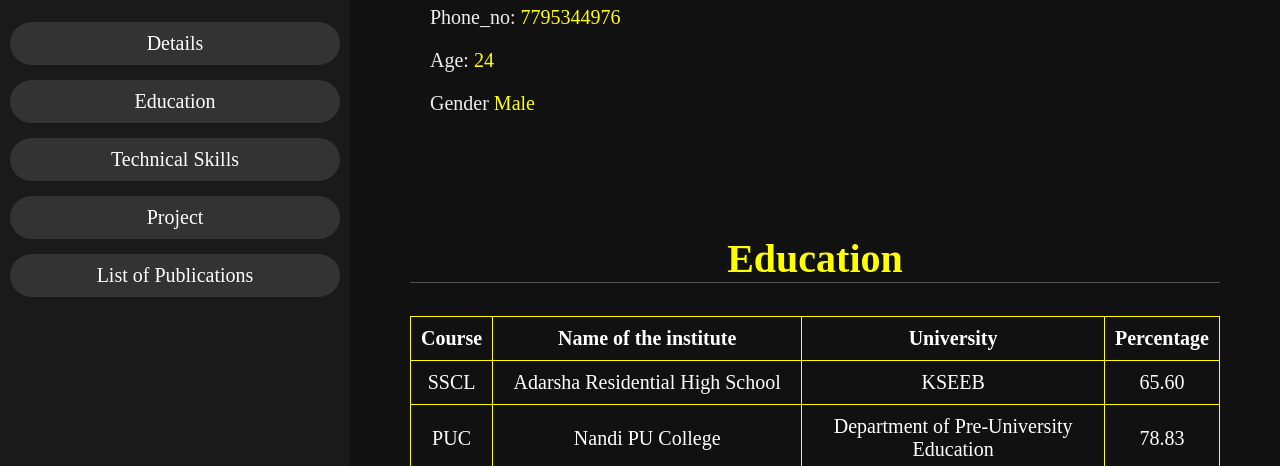
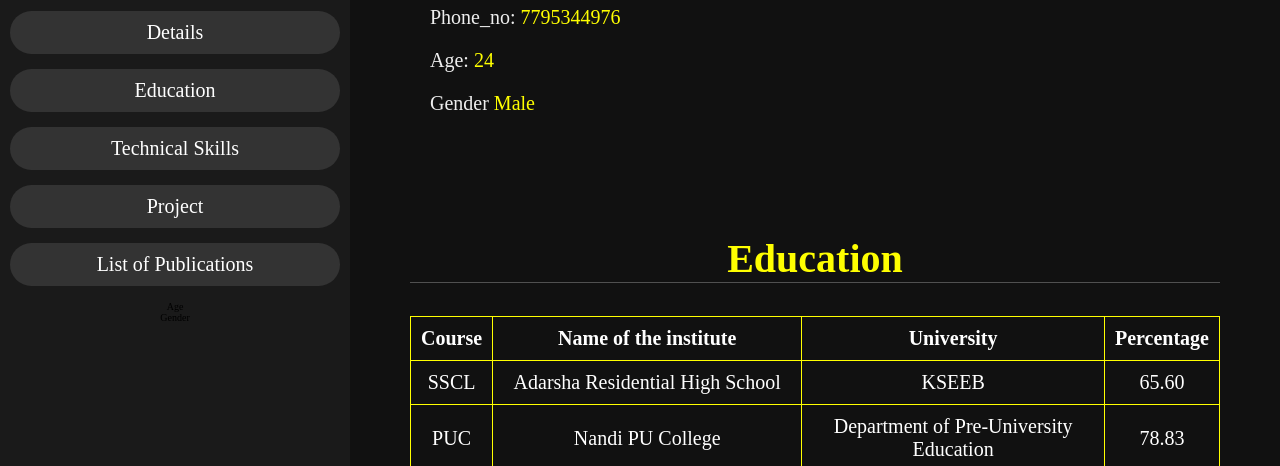
Before and after one commit to Srinivas-Dunn/DSG-Training, a plain HTML site: page GitTraining/Resume/index.html in a window 1280 px wide. Shown: the part 334-800 px from the top of the page. Drawn offline with Linux system fonts and the light colour scheme.

Commit message:
Added two list items

```diff
--- a/GitTraining/Resume/index.html
+++ b/GitTraining/Resume/index.html
@@ -20,6 +20,8 @@
              <li><a href="#Technical Skills">Technical Skills</a></li>
              <li><a href="#Project">Project</a></li>
              <li><a href="#List of Publications">List of Publications</a></li>
+             <li>Age</li>
+             <li>Gender</li>
           </ul>
        </nav>
     </header>
```
